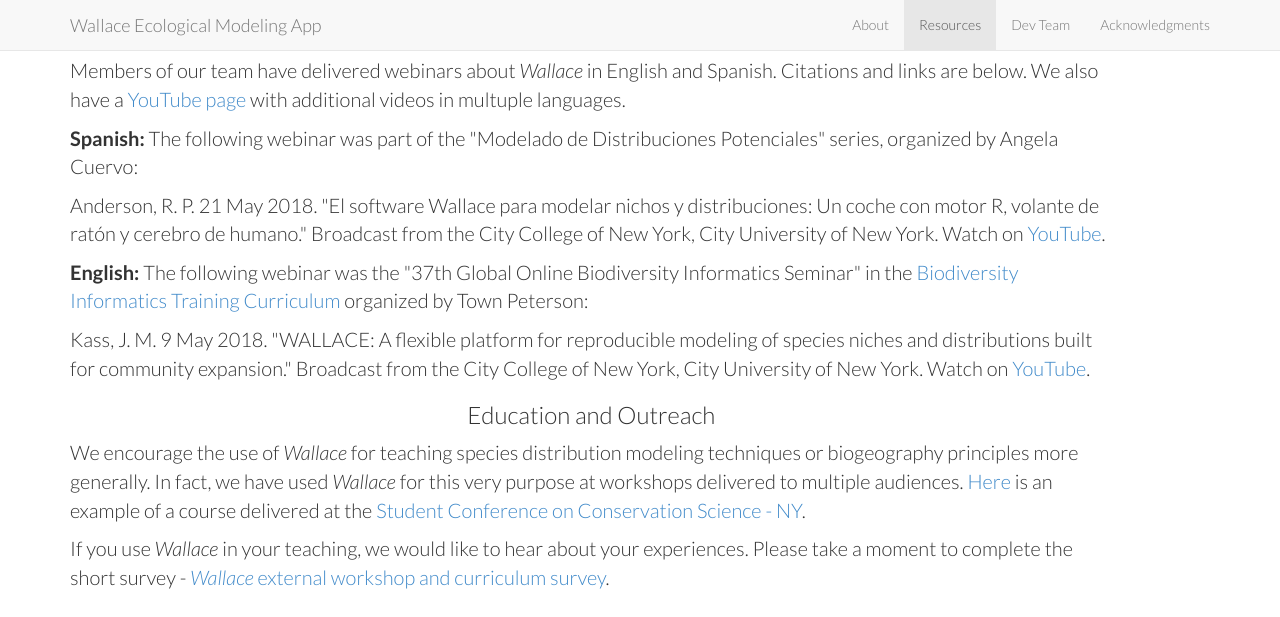
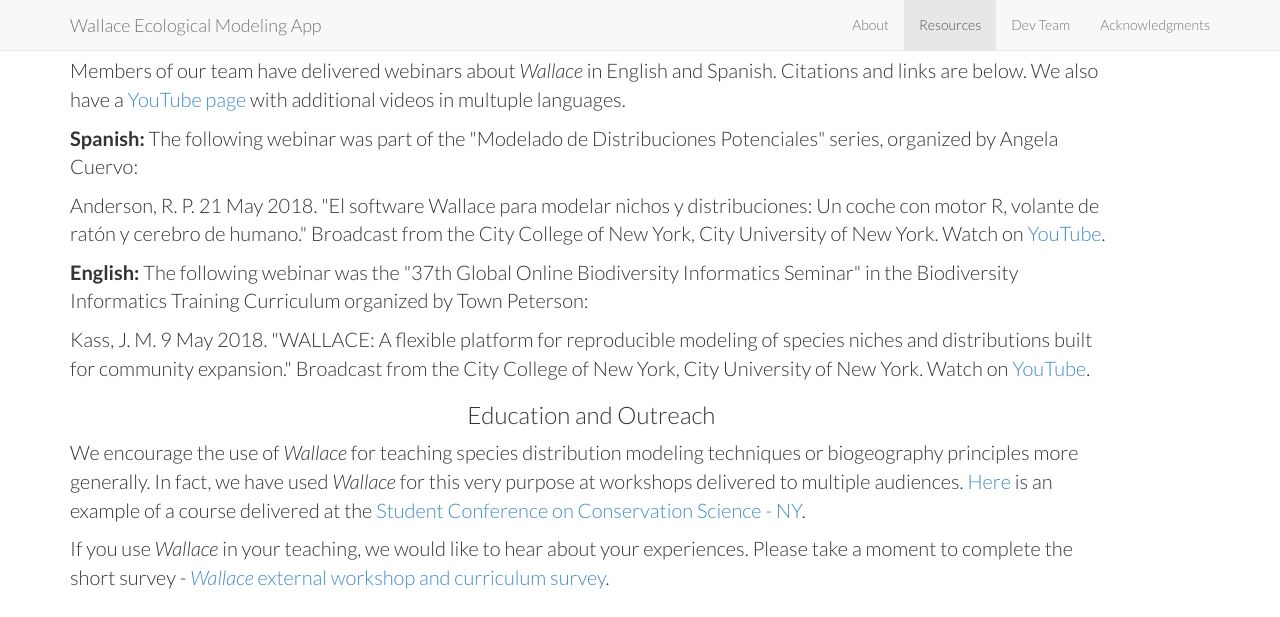
Before and after one commit to wallaceEcoMod/wallaceecomod.github.io, a Jekyll site: the page built from index.html, in a window 1280 px wide and 900 px high, scrolled down 2163 px, cut to the strip 0-617 px from the top of the window. Built offline with Jekyll 4.4.1, drawn with Linux system fonts in a browser that asks for light colours; some of the changed lines change nothing that is shown.

Commit message:
removed broken link

```diff
--- a/_includes/resources.html
+++ b/_includes/resources.html
@@ -54,9 +54,7 @@
 	volante de ratón y cerebro de humano." Broadcast from the City College of New York, City University of New York. Watch on
 	<a href="https://youtu.be/0652g9PDKp4" target="_blank">YouTube</a>.</p>
       <p style="font-size:20px" align="left">
-	<b>English:</b> The following webinar was the "37th Global Online Biodiversity Informatics Seminar" in the
-	<a href="http://biodiversity-informatics-training.org/" target="_blank">Biodiversity Informatics Training Curriculum</a>
-	organized by Town Peterson:</p>
+	<b>English:</b> The following webinar was the "37th Global Online Biodiversity Informatics Seminar" in the Biodiversity Informatics Training Curriculum organized by Town Peterson:</p>
       <p style="font-size:20px" align="left">
 	Kass, J. M. 9 May 2018. "WALLACE: A flexible platform for reproducible modeling of species niches and distributions built
 	for community expansion." Broadcast from the City College of New York, City University of New York. Watch on
```
